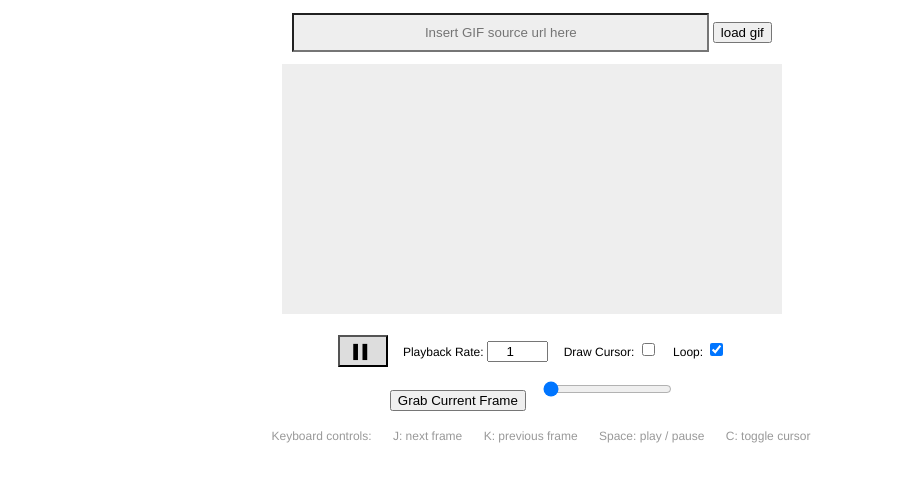
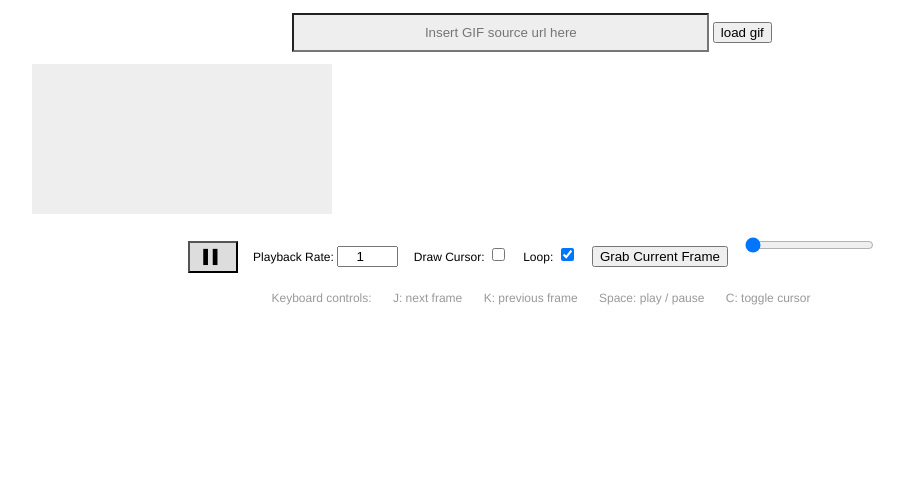
Before and after one commit to morrow/gif-viewer, a plain HTML site: page index.html in a window 1280 px wide. Shown: the part 47-528 px from the top of the page, without its empty margins (108-1012 px from the left). Drawn offline with Linux system fonts and the light colour scheme.

Commit message:
update styling to accomodate larger gifs

```diff
--- a/screen.css
+++ b/screen.css
@@ -16,9 +16,8 @@ header #url {
 }
 
 main {
-  max-width:500px;
+  max-width:1000px;
   margin:1em auto;
-  /*text-align:center;*/
 }
 
 body.loading main, body.loading header, body.loading footer {
@@ -27,7 +26,7 @@ body.loading main, body.loading header, body.loading footer {
 
 video, canvas {
   margin:0 auto;
-  width:100%;
+  max-height:700px;
 }
 
 video {
```
